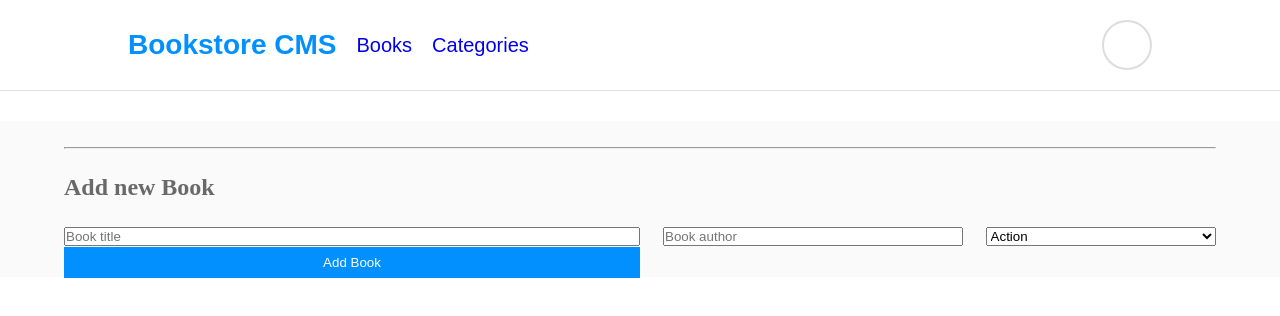
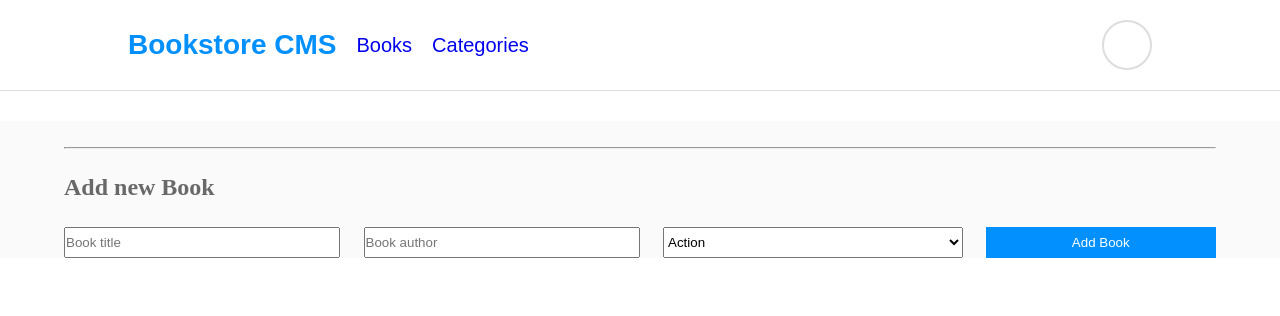
Before and after one commit to sediqullahbadakhsh/bookstore, a React (Create React App) app: page / in a window 1280 px wide. Shown: the top 316 px of the page. Built offline with nearby package versions, Linux system fonts and the light colour scheme.

Commit message:
fix linters

```diff
--- a/src/assets/BookList.css
+++ b/src/assets/BookList.css
@@ -25,7 +25,7 @@ hr {
 .form {
   margin: 2% 5%;
   display: grid;
-  grid-template-columns: 50% 26% 20%;
+  grid-template-columns: 24% 24% 26% 20%;
   gap: 2%;
 }
 
```
